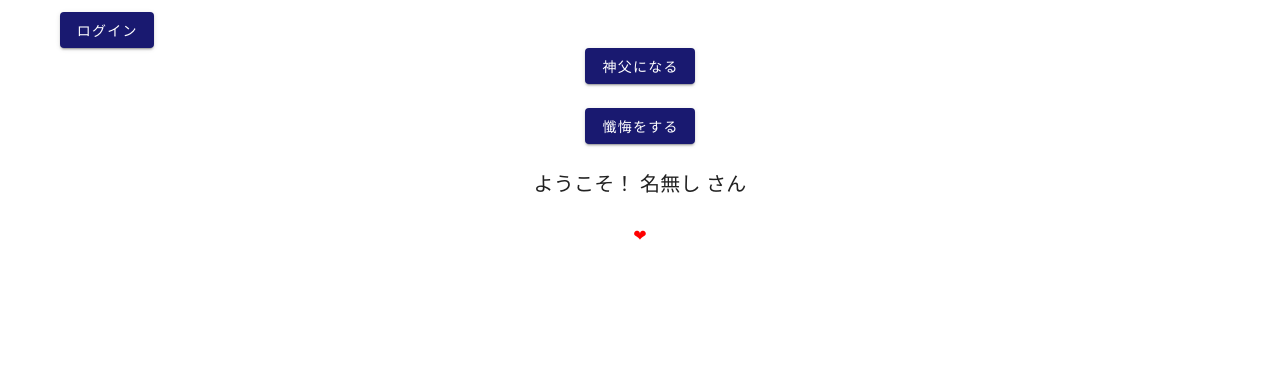
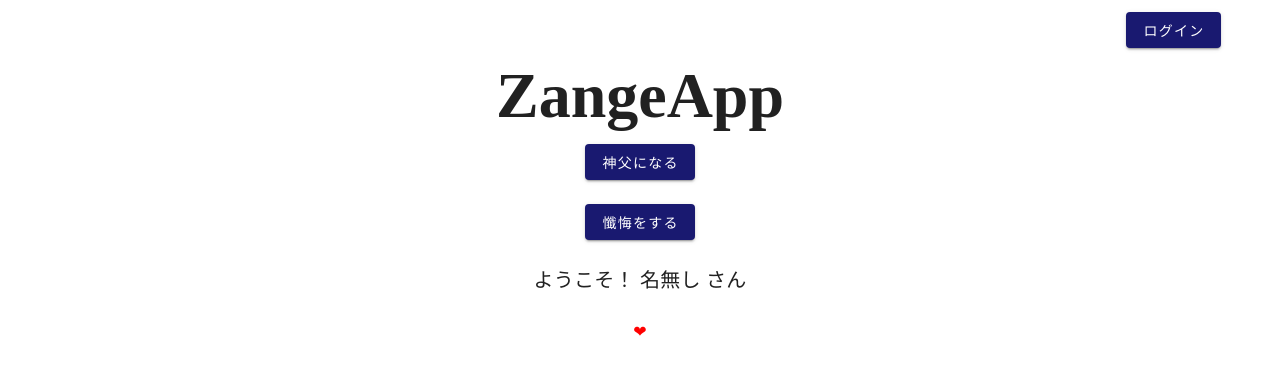
Before and after one commit to Kuroneko-mayuge/public_zanngeapp, a Vue app: page / in a window 1280 px wide. Shown: the top 374 px of the page. Built offline with nearby package versions, Linux system fonts and the light colour scheme; no server answers.

Commit message:
ホームページデザイン修正

```diff
--- a/src/components/Header.vue
+++ b/src/components/Header.vue
@@ -1,9 +1,9 @@
 <template>
   <header>
-    <div v-if="!$store.state.login_user">
+    <div v-if="!$store.state.login_user" align="right">
         <v-btn color="#191970" class="white--text" @click="login">ログイン</v-btn>
     </div>
-    <div v-if="$store.state.login_user">
+    <div v-if="$store.state.login_user" align="right">
         <img v-if="photoURL" :src="photoURL" @click="logout">
     </div>
   </header>
--- a/src/components/HomePage.vue
+++ b/src/components/HomePage.vue
@@ -1,6 +1,7 @@
 <template>
   <v-container>
     <Header v-if="isOnHomePage()"></Header>
+    <h1 align="center">ZangeApp</h1>
     <v-row>
         <v-col align="center">
           <v-btn @click="makeChatroom" v-if="isOnHomePage()"
@@ -149,4 +150,8 @@ export default {
 .heart {
   color: red;
 }
+h1 {
+  font-family: "HGP行書体";
+  font-size: 400%;
+}
 </style>
```
Also changed, not shown: 1 other file (tests, documents, lock files or other folders).
